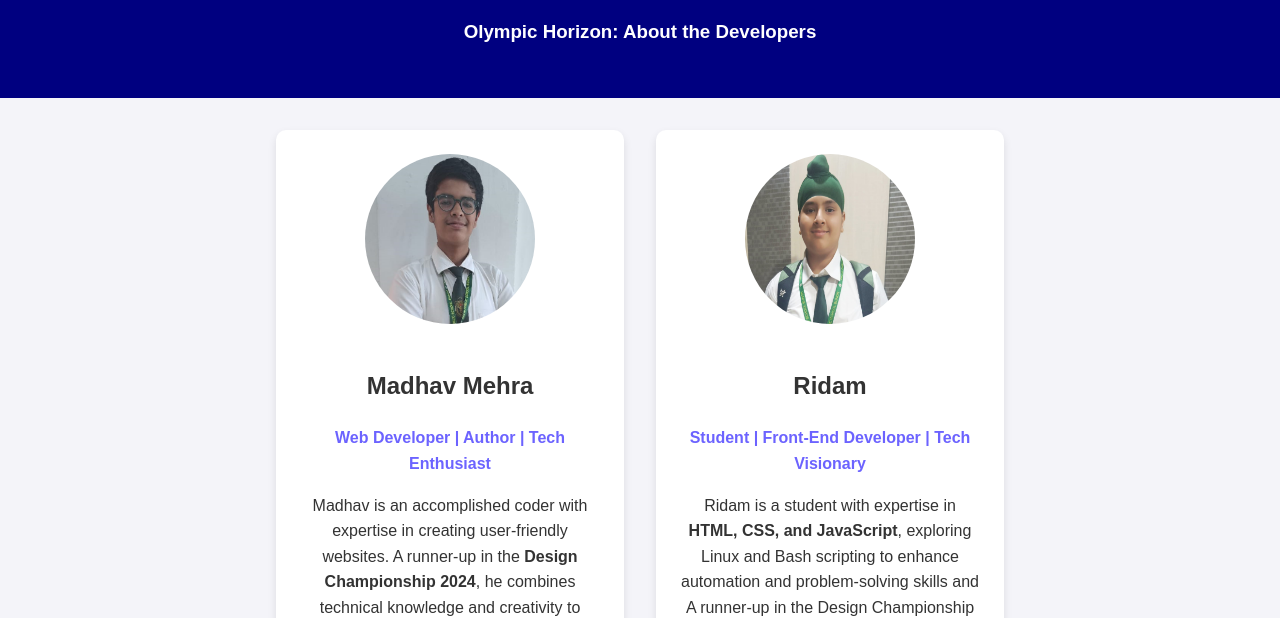
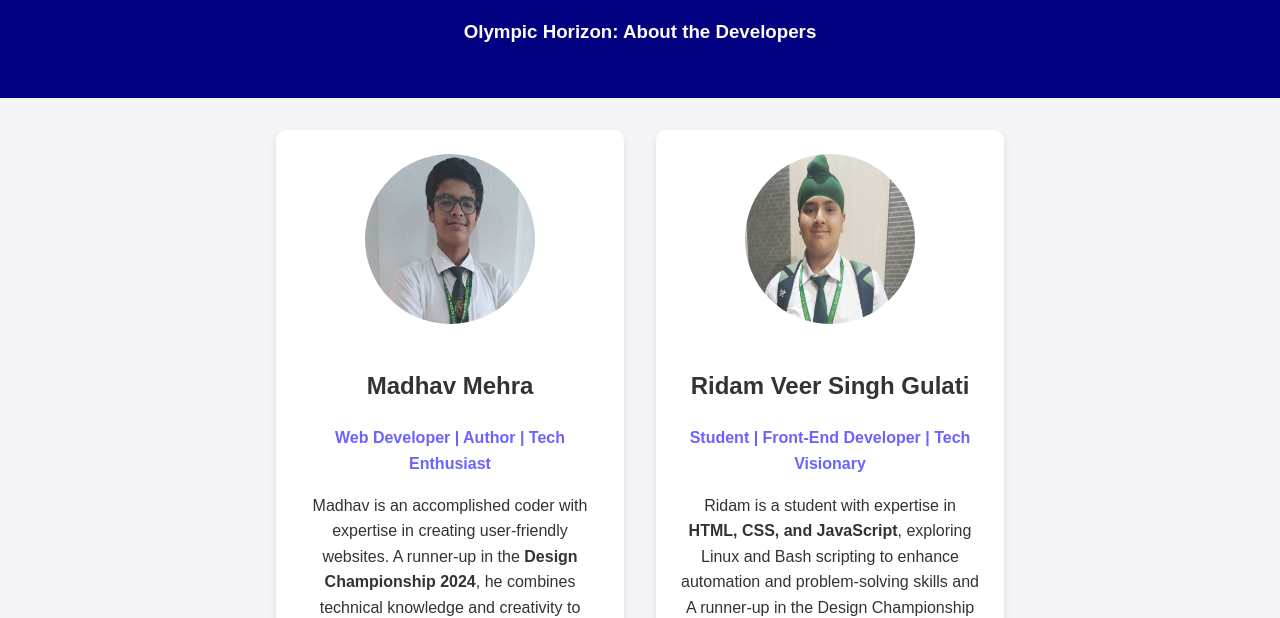
Before and after one commit to DeveloperMadhav069/About-Us, a plain HTML site: page index.html in a window 1280 px wide. Shown: the part 191-809 px from the top of the page. Drawn offline with Linux system fonts and the light colour scheme.

Commit message:
Update index.html

```diff
--- a/index.html
+++ b/index.html
@@ -29,7 +29,7 @@
         <!-- Developer 2 -->
         <section class="developer">
             <img src="rvs.png" alt="Ridam" class="developer-img">
-            <h2>Ridam</h2>
+            <h2>Ridam Veer Singh Gulati </h2>
             <p class="title">Student | Front-End Developer | Tech Visionary</p>
             <p>Ridam is a student with expertise in <strong>HTML, CSS, and JavaScript</strong>, exploring Linux and Bash scripting to enhance automation and problem-solving skills and A runner-up in the Design Championship 2024.</p>
             <ul class="highlights">
```
